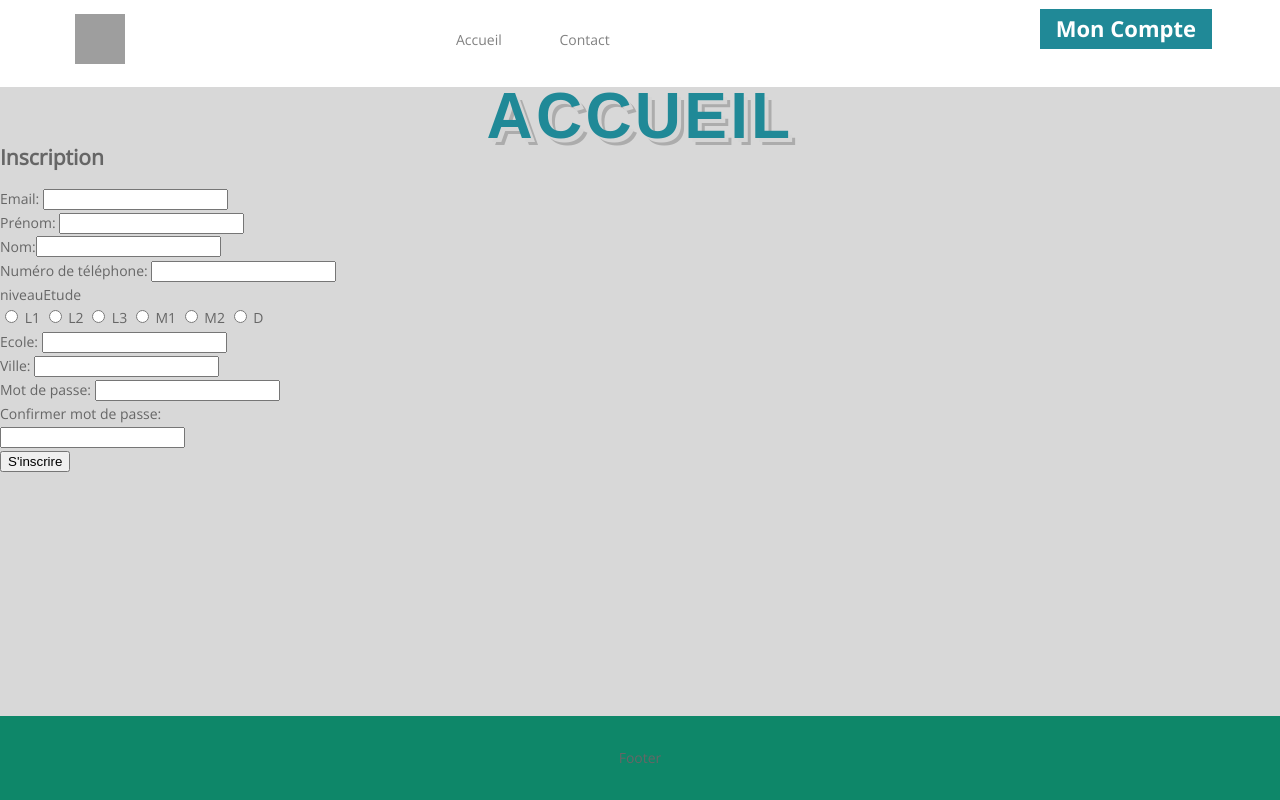
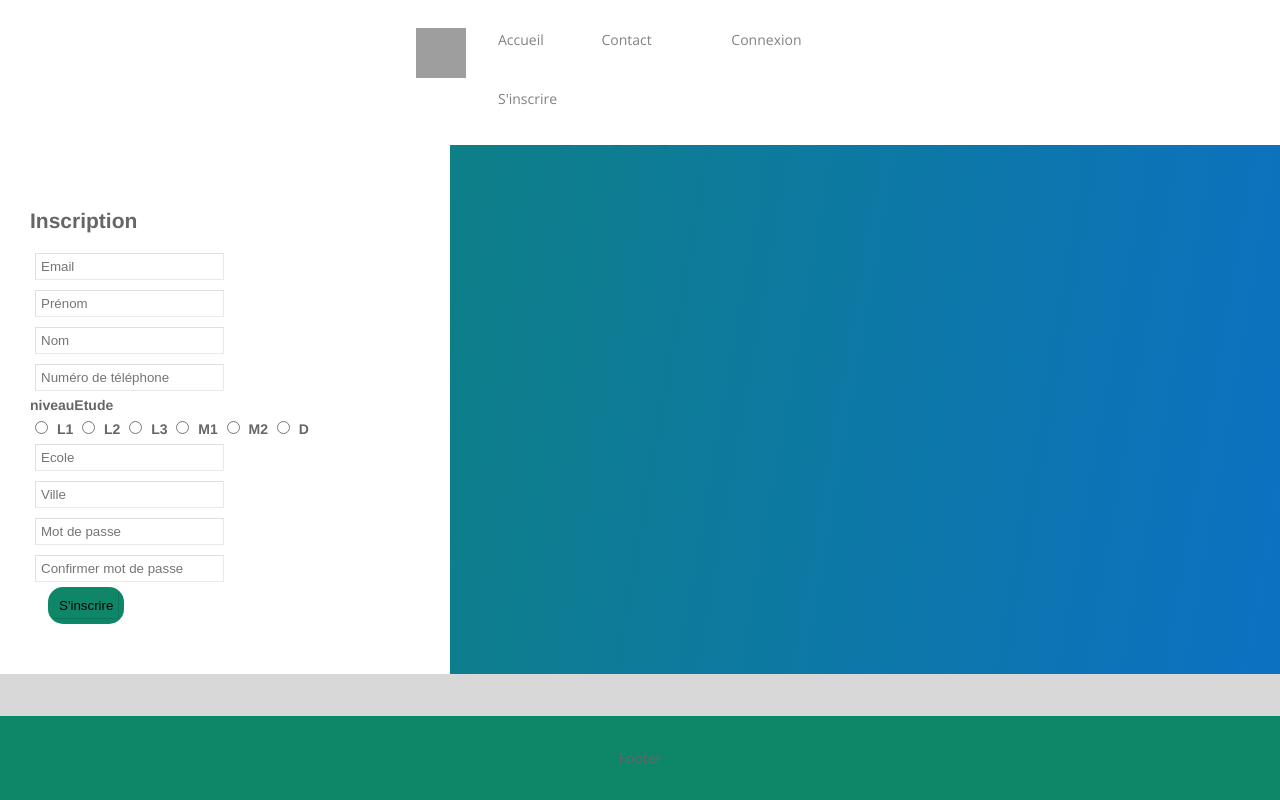
Before and after one commit to QuentinDucoulombier/ing1-gi-groupe-1, a PHP site: page /index.php?page=inscription in a window 1280 px wide. Run offline with PHP 8.4, Linux system fonts and the light colour scheme; grey boxes are pictures that could not be loaded.

Commit message:
mise a jour style

```diff
--- a/component/header.php
+++ b/component/header.php
@@ -11,9 +11,7 @@
                 <a href="/?page=contact">Contact</a>
             </li>
             <li>
-                <div class="MonCompte">
-                    <h3 id="buttonC2">Mon Compte</h3>
-                    <ul id="MonCompteMenu" class="MonCompteMenu">
+
         <?php if (isset($_SESSION['email'])) {
             $infos = getUser($_SESSION['email']);
 
@@ -34,8 +32,7 @@
             <li class="buttonC" ><a href="/?page=connexion">Connexion</a></li>
             <li class="buttonC" ><a href="/?page=inscription">S'inscrire</a></li>
         <?php } ?>
-                    </ul>
-                </div>
+
             </li>
         </ul>
     </div>
--- a/index.php
+++ b/index.php
@@ -27,6 +27,8 @@ if (!isset($_GET["page"])){
         <link rel="stylesheet" href="styles/component/footer.css" />
         <link rel="stylesheet" href="styles/component/accueil.css" />
         <link rel="stylesheet" href="styles/component/profil.css" />
+        <link rel="stylesheet" href="styles/component/form.css" />
+
 
 
 
--- a/pages/inscription.php
+++ b/pages/inscription.php
@@ -11,26 +11,22 @@ require('accueil.php');
         <form id="modifierForm" action="../action/verif_signin.php" method="POST">
 
             <div class = "mail">
-                <label for="email">Email:</label>
-                <input type="email" id="email" name="email" required>
+                <input type="email" id="email" name="email" placeholder="Email" required>
             </div>
 
             <div class = "prenom">
-                <label for="prenomUtilisateur">Prénom:</label>
-                <input type="text" id="prenomUtilisateur" name="prenomUtilisateur" required>
+                <input type="text" id="prenomUtilisateur" name="prenomUtilisateur" placeholder="Prénom" required>
             </div>
 
             <div class = "nomUtilisateur">
-                <label for="nomUtilisateur">Nom:</label>
-                <input type="text" id="nomUtilisateur" name="nomUtilisateur" required>
+                <input type="text" id="nomUtilisateur" name="nomUtilisateur" placeholder="Nom" required>
             </div>
 
             <div class = "numeroTel">
-                <label for="numeroTel">Numéro de téléphone:</label>
-                <input type="tel" id="numeroTel" name="numeroTel" required>
+                <input type="tel" id="numeroTel" name="numeroTel" placeholder="Numéro de téléphone" required>
             </div>
 
-           <div class="radioniveauEtude">
+            <div class="radioniveauEtude">
             <label for="niveauEtude" class="titreniveauEtude">niveauEtude</label>
             <div class="categorie">
               <input type="radio" id="niveauEtude" name="niveauEtude" value="L1" > L1
@@ -40,26 +36,22 @@ require('accueil.php');
               <input type="radio" id="niveauEtude" name="niveauEtude" value="M2" > M2
               <input type="radio" id="niveauEtude" name="niveauEtude" value="D" > D
             </div>
-          </div>
+            </div>
 
             <div class = "ecole">
-                <label for="ecole">Ecole:</label>
-                <input type="text" id="ecole" name="ecole" required>
+                <input type="text" id="ecole" name="ecole" placeholder="Ecole" required>
             </div>
 
             <div class = "ville">
-                <label for="ville">Ville:</label>
-                <input type="text" id="ville" name="ville" required>
+                <input type="text" id="ville" name="ville" placeholder="Ville" required>
             </div>
 
             <div class = "motDePasse">
-                <label for="motDePasse">Mot de passe:</label>
-                <input type="password" id="motDePasse" name="motDePasse" required>
+                <input type="password" id="motDePasse" name="motDePasse" placeholder="Mot de passe" required>
             </div>
 
             <div class = "confirm_mdp">
-                <label for="confirm_motDePasse">Confirmer mot de passe:</label><br>
-                <input type="password" id="confirm_motDePasse" name="confirm_motDePasse" required>
+                <input type="password" id="confirm_motDePasse" name="confirm_motDePasse" placeholder="Confirmer mot de passe" required>
             </div>
 
             <div class="submit">
--- a/styles/component/accueil.css
+++ b/styles/component/accueil.css
@@ -16,84 +16,3 @@
         4px 4px 0px #d5d5d5,
         7px 7px 0px rgba(0, 0, 0, 0.2);
 }
-
-.logo {
-    position: absolute;
-    top: 0px;
-    left: 20px;
-    width: 160px;
-    height: 160px;
-}
-
-.MonCompte {
-    position: absolute;
-    top: 6%;
-    right: 5%;
-    font-family: 'Segoe UI', Tahoma, Geneva, Verdana, sans-serif;
-}
-
-.MonCompteMenu {
-    display: none;
-    z-index: 1;
-    margin-top: 0%;
-}
-
-.MonCompte:hover .MonCompteMenu {
-    display: block;
-}
-
-.buttonC {
-    background-color: #208997;
-    border: none;
-    color: white;
-    padding: 8px 16px;
-    text-decoration: none;
-    list-style: none;
-    font-size: 13px;
-    margin: 4px;
-    cursor: pointer;
-    transition: background-color 0.3s ease;
-    text-align: center;
-}
-
-.buttonC:hover {
-    background-color: #208997;
-    color: white;
-}
-
-#buttonC2 {
-    background-color: #208997;
-    border: none;
-    color: white;
-    padding: 8px 16px;
-    text-decoration: none;
-    list-style: none;
-    font-size: 22px;
-    margin: 4px;
-    cursor: pointer;
-    transition: background-color 0.3s ease;
-    text-align: center;
-}
-
-#buttonC2:hover {
-    background-color: #208997;
-    color: white;
-}
-
-.modal,
-.modal2 {
-    position: absolute;
-    top: 50%;
-    left: 50%;
-    transform: translate(-50%, -50%);
-    background: linear-gradient(135deg, #8dbcc2, #208997);
-    border: 3px solid #000;
-    padding: 20px;
-    display: none;
-    z-index: 9999;
-}
-
-.buttonC a {
-    text-decoration: none;
-    color: white;
-}
--- /dev/null
+++ b/styles/component/form.css
@@ -0,0 +1,45 @@
+.formInscription {
+    background-color: #fff;
+    padding-top: 50px;
+    padding-right: 30px;
+    padding-bottom: 50px;
+    padding-left: 30px;
+    max-width: 450px;
+    font-family: 'Poppins',Helvetica,Arial,Lucida,sans-serif;
+    font-weight: 600;
+    line-height: 1.4em;
+}
+
+.formInscription input{
+    border-width: 1px;
+    border-color: rgba(0,0,0,0.12);
+    border: 1 solid #333;
+    padding: 5px;
+    margin: 5px;
+    background-color: #ffffff00;
+}
+
+.formInscription input:focus{
+    outline: #333;
+
+}
+
+.formInscription .submit {
+    color: #ffffff !important;
+    border-width: 12px !important;
+    border-color: #0e8769;
+    border-radius: 15px;
+    letter-spacing: 2px;
+    font-size: 14px;
+    font-family: 'Poppins',Helvetica,Arial,Lucida,sans-serif !important;
+    font-weight: 600 !important;
+    text-transform: uppercase !important;
+    background-color: #0e8769 !important;
+    display: inline-block;
+    margin: 0 0 0 18px;
+    cursor: pointer;
+    border: 0 solid #333 !important;
+    border-color: rgba(0, 0, 0, 0) !important;
+
+
+}
--- a/styles/component/profil.css
+++ b/styles/component/profil.css
@@ -8,25 +8,6 @@
 .mdp h2 {
     margin-right: 10px;
     /* Ajoutez cette propriété pour ajouter une marge entre les éléments */
-}
-
-.buttonC {
-    background-color: #208997;
-    border: none;
-    color: white;
-    padding: 8px 16px;
-    text-decoration: none;
-    list-style: none;
-    font-size: 13px;
-    margin: 4px;
-    cursor: pointer;
-    transition: background-color 0.3s ease;
-    text-align: center;
-}
-
-.buttonC:hover {
-    background-color: #208997;
-    color: white;
 }
 
 .nomUtilisateur {
--- a/styles/global.css
+++ b/styles/global.css
@@ -27,6 +27,7 @@ html {
     margin: 0 auto;
     padding-top: 100px;
     width: 100%;
+    background-image: linear-gradient(100deg,#0e8769 0%,#0c71c3 100%) !important;
   }
 
   #content h1 {
```
Also changed, not shown: styles/component/header.css (line endings or trailing spaces). Lines whose indentation alone changed are shown as unchanged.
